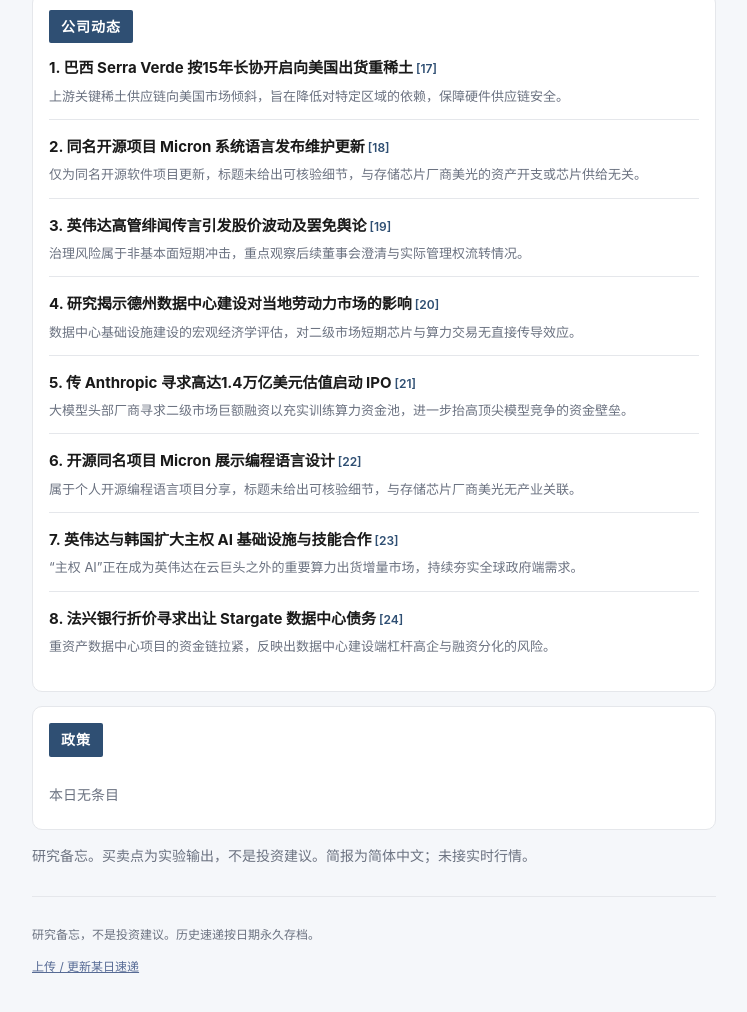
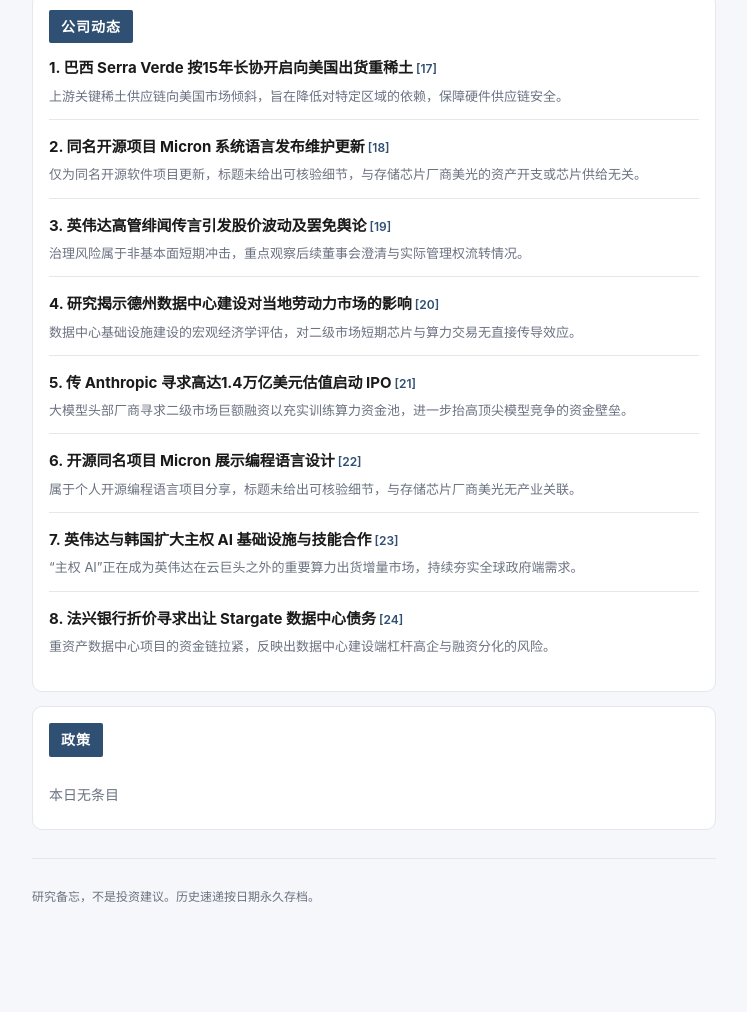
Before and after one commit to TerraYuan/kaiyan-ai-digest, a plain HTML site: page index.html in a window 1280 px wide. Shown: the part 1732-2744 px from the top of the page, without its empty margins (266-1013 px from the left). After the commit the page ends 2699 px from the top, so only its background shows below. Drawn offline with Linux system fonts and the light colour scheme.

Commit message:
精简页脚免责声明，去掉公号正文中的链接提示
Co-authored-by: Cursor <cursoragent@cursor.com>

```diff
--- a/app.js
+++ b/app.js
@@ -53,7 +53,6 @@ function renderDigest(doc) {
   $("content").innerHTML = `
     <p class="status" style="margin:0 0 12px">${esc(doc.date || "")} · ${esc(doc.title || "AI产业信息简报")}</p>
     ${sections}
-    <p class="empty">${esc(doc.disclaimer || "研究备忘，不是投资建议。")}</p>
   `;
   document.title = `要闻速递｜${doc.date || ""}`;
 }
--- a/data/2026-11-12.json
+++ b/data/2026-11-12.json
@@ -1,8 +1,8 @@
 {
   "date": "2026-11-12",
   "title": "AI产业信息简报",
-  "disclaimer": "研究备忘。买卖点为实验输出，不是投资建议。简报为简体中文；未接实时行情。",
-  "updatedAt": "2026-11-12T06:56:54.948Z",
+  "disclaimer": "研究备忘，不是投资建议。",
+  "updatedAt": "2026-11-12T08:20:13.778Z",
   "perColumn": 8,
   "sections": [
     {
--- a/index.html
+++ b/index.html
@@ -22,7 +22,6 @@
     <div id="content"></div>
     <footer class="foot">
       <p>研究备忘，不是投资建议。历史速递按日期永久存档。</p>
-      <p><a href="upload.html">上传 / 更新某日速递</a></p>
     </footer>
   </main>
   <script src="app.js"></script>
```
